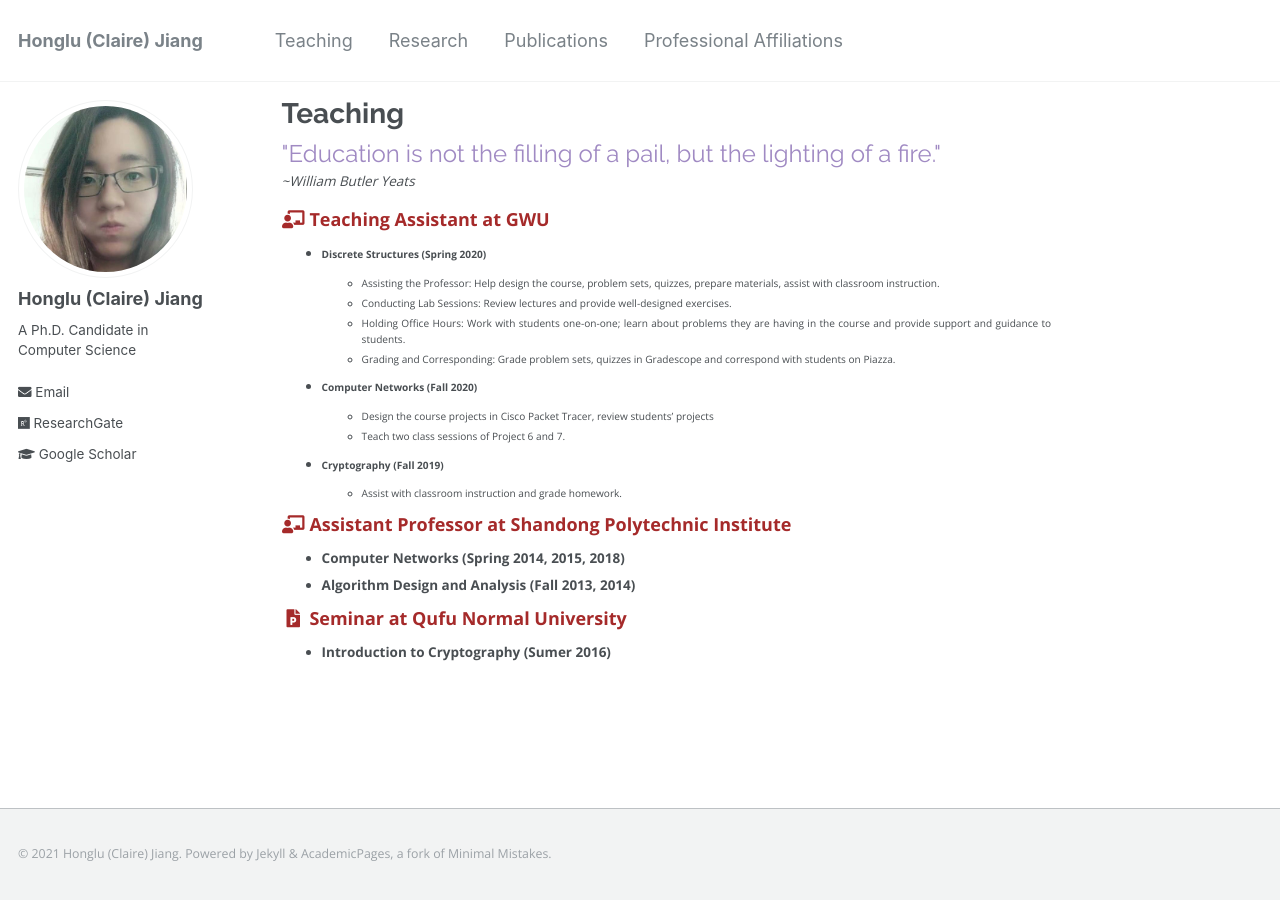
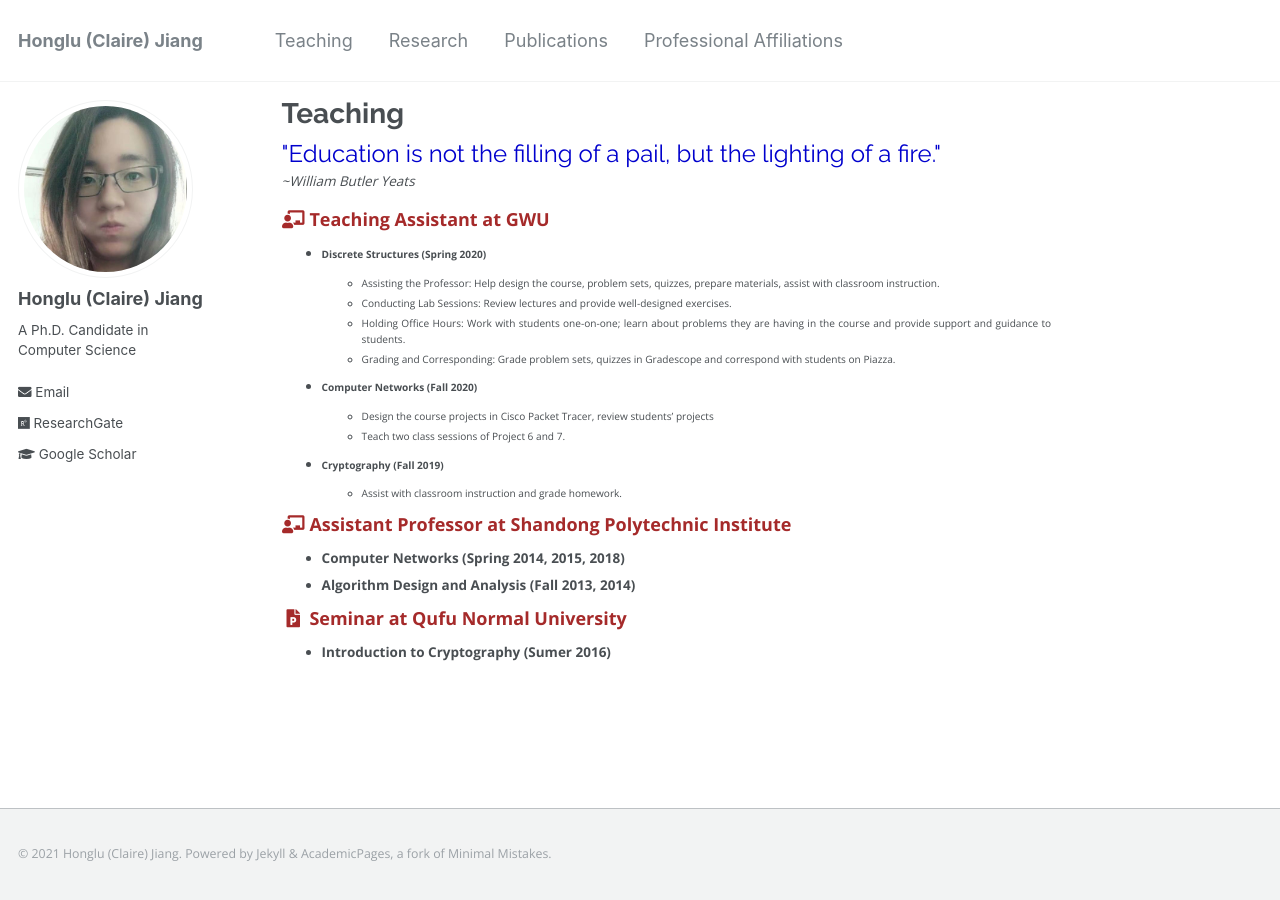
Before and after one commit to hljiang0720/hljiang.github.io, a Jekyll site: the page built from _pages/teaching.md, in a window 1280 px wide. Built offline with Jekyll 4.4.1, drawn with Linux system fonts in a browser that asks for light colours.

Commit message:
Update _page.scss

```diff
--- a/_sass/_page.scss
+++ b/_sass/_page.scss
@@ -60,7 +60,7 @@
 
    h4 {
      font-size: 24px;
-      color: #a08ac3;
+      color: #0000cd;
       font-family: 'Raleway', cursive;
       font-weight: normal;
       margin: -0.08em 0em 0.1em 0em;
```
